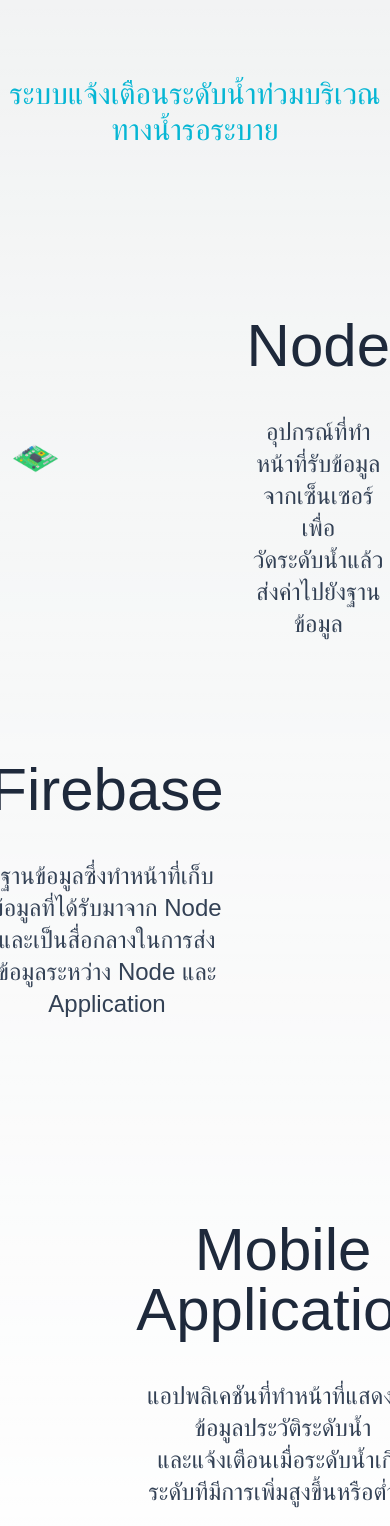
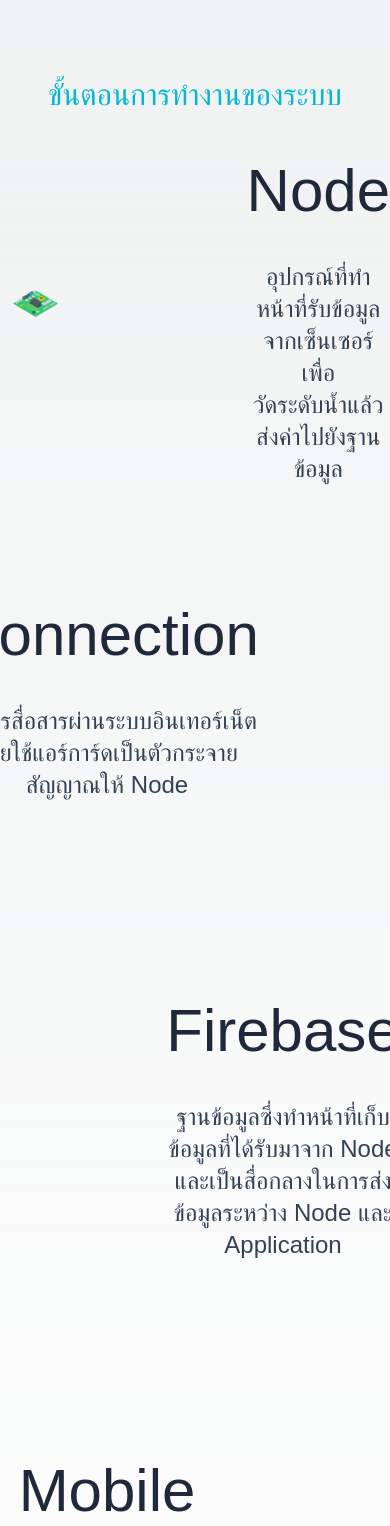
Before and after one commit to centurynine/WaterLevel-WebApp, a Next.js app: page /components/Info in a window 390 px wide. Shown: the part 3460-4986 px from the top of the page. Built offline with nearby package versions, Linux system fonts and the light colour scheme.

Commit message:
up slide

```diff
--- a/package.json
+++ b/package.json
@@ -19,11 +19,13 @@
     "react-dom": "18.2.0",
     "react-icons": "^4.11.0",
     "react-image-gallery": "^1.3.0",
+    "react-transition-group": "^4.4.5",
     "tailwindcss": "3.3.3",
     "typescript": "5.2.2",
     "typewriter-effect": "^2.20.1"
   },
   "devDependencies": {
-    "@types/react-image-gallery": "^1.2.0"
+    "@types/react-image-gallery": "^1.2.0",
+    "@types/react-transition-group": "^4.4.6"
   }
 }
--- a/pages/components/Info.tsx
+++ b/pages/components/Info.tsx
@@ -1,9 +1,12 @@
-import React from "react";
+import React, { useEffect, useState } from "react";
+import { TransitionGroup, Transition } from "react-transition-group";
 import TypewriterComponent from "typewriter-effect";
 import ImageGallery from "react-image-gallery";
 import motherboard from "../assets/images/motherboard.png";
 import database from "../assets/images/database.png";
 import smartphone from "../assets/images/smartphone.png";
+import logo from "../assets/images/water-level.png";
+import wifi from "../assets/images/wifi.png";
 import Image from "next/image";
 const images = [
   {
@@ -29,13 +32,40 @@
 ];
 
 function Info() {
+  const [isVisible, setIsVisible] = useState(false);
+
+
+  useEffect(() => {
+    const observer = new IntersectionObserver(
+      (entries) => {
+        if (entries[0].isIntersecting) {
+          setIsVisible(true);
+        }
+      },
+      {
+        threshold: 0.5,
+      }
+    );
+
+    const element = document.getElementById("element");
+    if (element) {
+      observer.observe(element);
+    }
+
+    return () => {
+      observer.disconnect();
+    };
+  }, []);
+
+
+
   return (
     <div id="info">
       <div
         id="info"
         className="flex flex-col xl:flex-row items-center justify-center mt-40"
       >
-        <div className=" mb-20 md:mb-10 md:ml-56 md:mr-40 flex flex-col items-center justify-center">
+        <div className=" mb-20 md:mb-10 md:ml-56 md:mr-40 flex flex-col items-center justify-center ">
           <span className="my-2 justify-center text-2xl md:text-6xl text-cyan-500 flex flex-row gap-2 bg-clip-text text-transparent bg-gradient-to-r from-cyan-500 to-blue-400">
             <TypewriterComponent
               options={{
@@ -53,22 +83,18 @@
           <ImageGallery items={images} />
           <p className="text-slate-700 text-1xl md:text-2xl mr-5 text-center"></p>
         </div>
-        <div className=" relative ">
-          <div className="w-56 absolute inset-0 ml-8 mt-20 hidden xl:block"></div>
-        </div>
       </div>
-
-      <div className="flex flex-col pt-10" id="about">
-        <div className=" text-center">
-          <div className=" flex flex-row gap-2  justify-center text-3xl md:text-4xl font-medium bg-clip-text text-cyan-500 ">
-            <span className="mb-32">
-              ระบบแจ้งเตือนระดับน้ำท่วมบริเวณทางน้ำรอระบาย
-            </span>
+      <hr className="mx-60" id="element"></hr>
+      <div className="flex flex-col pt-10 " id="element1">
+        <div className="text-center">
+          <div className="flex flex-row gap-2 justify-center text-3xl md:text-4xl font-medium bg-clip-text text-cyan-500 ">
+            <span className="mb-2">ขั้นตอนการทำงานของระบบ</span>
           </div>
 
           {/* Node */}
-
-          <div className="flex flex-row justify-center items-center gap-x-44 mb-20">
+          {isVisible && (
+          <div>
+          <div className="flex flex-row justify-center items-center gap-x-44 mb-20 slide-in-from-left">
             <div className="">
               <Image
                 src={motherboard}
@@ -89,8 +115,40 @@
             </div>
           </div>
 
+          {/* Wifi */}
+
+          <div className="flex flex-row justify-center items-center gap-x-44 mb-40 slide-in-from-right">
+            <div className="flex flex-col">
+              <span className="text-6xl my-10 text-slate-800">Connection</span>
+
+              <span className="text-2xl text-slate-700">
+                ใช้การสื่อสารผ่านระบบอินเทอร์เน็ต
+              </span>
+              <span className="text-2xl text-slate-700">
+                โดยใช้แอร์การ์ดเป็นตัวกระจายสัญญาณให้ Node
+              </span>
+            </div>
+            <div className="">
+              <Image
+                src={wifi}
+                alt="wifi"
+                width={300}
+                className=" object-center mx-auto w-2/3 xl:w-full hover:scale-110 transition"
+              />
+            </div>
+          </div>
+
           {/* Firebase */}
-          <div className="flex flex-row justify-center items-center gap-x-44 mb-40">
+
+          <div className="flex flex-row justify-center items-center gap-x-44 mb-40 slide-in-from-left">
+            <div className="">
+              <Image
+                src={database}
+                alt="database"
+                width={300}
+                className=" object-center mx-auto w-2/3 xl:w-full hover:scale-110 transition"
+              />
+            </div>
             <div className="flex flex-col">
               <span className="text-6xl my-10 text-slate-800">Firebase</span>
 
@@ -101,18 +159,23 @@
                 และเป็นสื่อกลางในการส่งข้อมูลระหว่าง Node และ Application
               </span>
             </div>
-            <div className="">
-              <Image
-                src={database}
-                alt="database"
-                width={300}
-                className=" object-center mx-auto w-2/3 xl:w-full hover:scale-110 transition"
-              />
-            </div>
           </div>
 
           {/* Application */}
-          <div className="flex flex-row justify-center items-center gap-x-44 mb-40">
+          <div className="" id="element4"></div>
+
+          <div className="flex flex-row justify-center items-center gap-x-44 mb-40 slide-in-from-right">
+            <div className="flex flex-col">
+              <span className="text-6xl my-10 text-slate-800">
+                Mobile Application
+              </span>
+              <span className="text-2xl text-slate-700">
+                แอปพลิเคชันที่ทำหน้าที่แสดงผลข้อมูลประวัติระดับน้ำ
+              </span>
+              <span className="text-2xl text-slate-700">
+                และแจ้งเตือนเมื่อระดับน้ำมีการเพิ่มสูงขึ้นหรือต่ำลง
+              </span>
+            </div>
             <div className="">
               <Image
                 src={smartphone}
@@ -121,17 +184,11 @@
                 className=" object-center mx-auto w-2/3 xl:w-full hover:scale-110 transition"
               />
             </div>
-            <div className="flex flex-col">
-              <span className="text-6xl my-10 text-slate-800">Mobile Application</span>
-              <span className="text-2xl text-slate-700">
-                แอปพลิเคชันที่ทำหน้าที่แสดงผลข้อมูลประวัติระดับน้ำ
-              </span>
-              <span className="text-2xl text-slate-700">
-                และแจ้งเตือนเมื่อระดับน้ำเกินระดับทีมีการเพิ่มสูงขึ้นหรือต่ำลง
-              </span>
-            </div>
           </div>
+
           {/*  */}
+          </div>
+          )}
         </div>
       </div>
     </div>
--- a/pages/components/Nav.tsx
+++ b/pages/components/Nav.tsx
@@ -1,9 +1,15 @@
 import React from "react";
+import logo from "../assets/images/water-level.png";
+import Image from "next/image";
 
 function Nav() {
   return (
     <nav className="pt-10 pb-4 mb-12 flex justify-between pl-10 sticky top-0 z-10">
-      <h1 className="text-2xl font-burtons ">WATER LEVEL</h1>
+      <div className="flex flex-row gap-3">
+
+    <Image src={logo} alt="logo" width={30}/>
+
+        <h1 className="text-2xl font-burtons ">WATER LEVEL</h1></div>
       <ul>
         <div className="flex flex-row space-x-4 mr-10">
           <div className="flex-row gap-4 hidden sm:hidden md:flex md:gap-4">
--- a/styles/globals.css
+++ b/styles/globals.css
@@ -46,3 +46,32 @@
 .unhidden {
   display: contents;
 }
+
+.slide-in-from-left {
+  position: relative;
+  animation: slide-in-from-left 2s ease-in-out;
+}
+
+.slide-in-from-right {
+  position: relative;
+  animation: slide-in-from-right 2s ease-in-out;
+}
+
+
+@keyframes slide-in-from-left {
+  0% {
+    left: -50%;
+  }
+  100% {
+    left: 0;
+  }
+}
+
+@keyframes slide-in-from-right {
+  0% {
+    right: -50%;
+  }
+  100% {
+    right: 0;
+  }
+}
```
Also changed, not shown: pages/assets/images/water-level.png (added), 1 other file (tests, documents, lock files or other folders).
